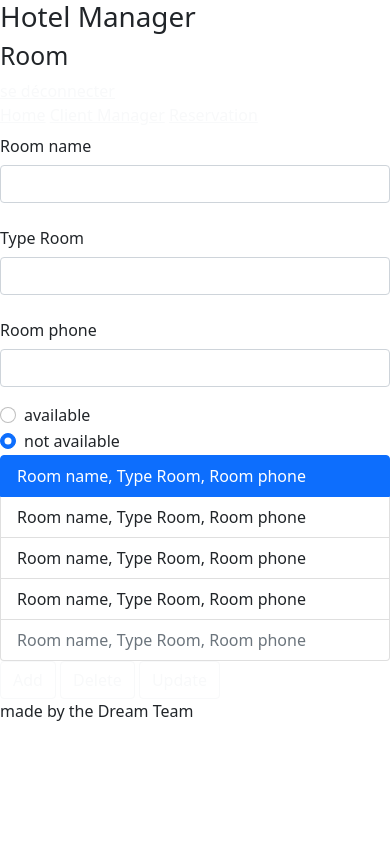
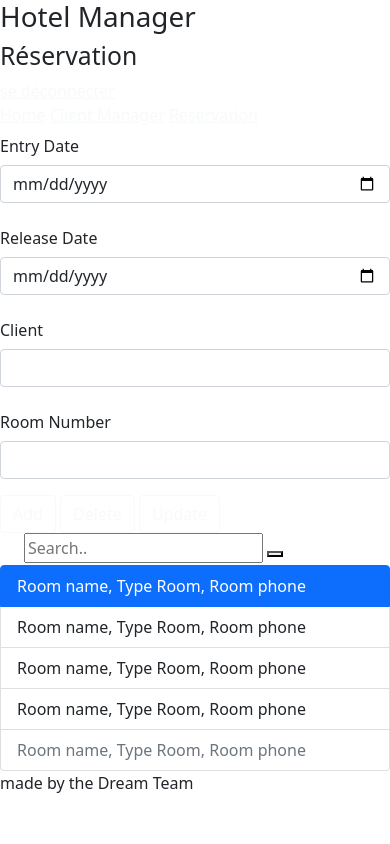
Before and after one commit to Laetitia07/Projet_M306_HotelManager, a PHP site: page /View/reservation.php in a window 390 px wide. Run offline with PHP 8.4, Linux system fonts and the light colour scheme.

Commit message:
affichage page

```diff
--- a/View/reservation.php
+++ b/View/reservation.php
@@ -24,7 +24,7 @@
             </h1>
             <!-- le h2 est sensé être modifié par un require qui va servir à determiner sur quelle page on se trouve  -->
             <h2>
-                Room
+                Réservation
             </h2>
 
             <a href="#" class="link-light" id="deconnexion">se déconnecter</a>
@@ -40,38 +40,43 @@
         <form action="">
             <section id="section1">
                 <div class="mb-3 row">
-                    <label for="RoomName" class="col-sm-2 col-form-label">Room name</label>
+                    <label for="EntryDate" class="col-sm-2 col-form-label">Entry Date</label>
                     <div class="col-sm-10">
-                    <input name="RoomName" type="text" class="form-control" id="RoomName">
+                    <input name="EntryDate" type="date" class="form-control" id="EntryDate">
                     </div>
                 </div>
                 <div class="mb-3 row">
-                    <label for="TypeRoom" class="col-sm-2 col-form-label">Type Room</label>
+                    <label for="ReleaseDate" class="col-sm-2 col-form-label">Release Date</label>
                     <div class="col-sm-10">
-                    <input name="TypeRoom" type="text" class="form-control" id="TypeRoom">
+                    <input name="ReleaseDate" type="date" class="form-control" id="ReleaseDate">
                     </div>
                 </div>
                 <div class="mb-3 row">
-                    <label for="RoomPhone" class="col-sm-2 col-form-label">Room phone</label>
+                    <label for="client" class="col-sm-2 col-form-label">Client</label>
                     <div class="col-sm-10">
-                    <input name="RoomPhone" type="tel" class="form-control" id="RoomPhone">
+                    <input name="client" type="tel" class="form-control" id="client">
+                    </div>
+                </div>
+                <div class="mb-3 row">
+                    <label for="RoomNumber" class="col-sm-2 col-form-label">Room Number</label>
+                    <div class="col-sm-10">
+                    <input name="RoomNumber" type="tel" class="form-control" id="RoomNumber">
                     </div>
                 </div>
 
             </section>
+            <section id="section3">
+            <button type="button" class="btn btn-outline-light">Add</button>
+            <button type="button" class="btn btn-outline-light">Delete</button>
+            <button type="button" class="btn btn-outline-light">Update</button>
+            </section>
+            </form>
+            <form action="" method="post">
             <section id="section2">
                 <div id="checkbox">
                     <div class="form-check" >
-                        <input class="form-check-input" type="radio" name="radioAvailable" id="radioAvailableyes">
-                        <label class="form-check-label" for="radioAvailableyes">
-                        available
-                        </label>
-                    </div>
-                    <div class="form-check" id="chb">
-                        <input class="form-check-input" type="radio" name="radioAvailable" id="radioAvailablenot" checked>
-                        <label class="form-check-label" for="radioAvailablenot">
-                        not available
-                        </label>
+                    <input type="text" placeholder="Search.." name="search">
+                    <button type="submit"><i class="fa fa-search"></i></button>
                     </div>
                 </div>
                 <article>
@@ -84,12 +89,9 @@
                 </div>
                 </article>
             </section>
-            <section id="section3">
-            <button type="button" class="btn btn-outline-light">Add</button>
-            <button type="button" class="btn btn-outline-light">Delete</button>
-            <button type="button" class="btn btn-outline-light">Update</button>
-            </section>
-        </form>
+
+            </form>
+
 
 
     </main>
```
Also changed, not shown: Model/functionResa.php (added).
